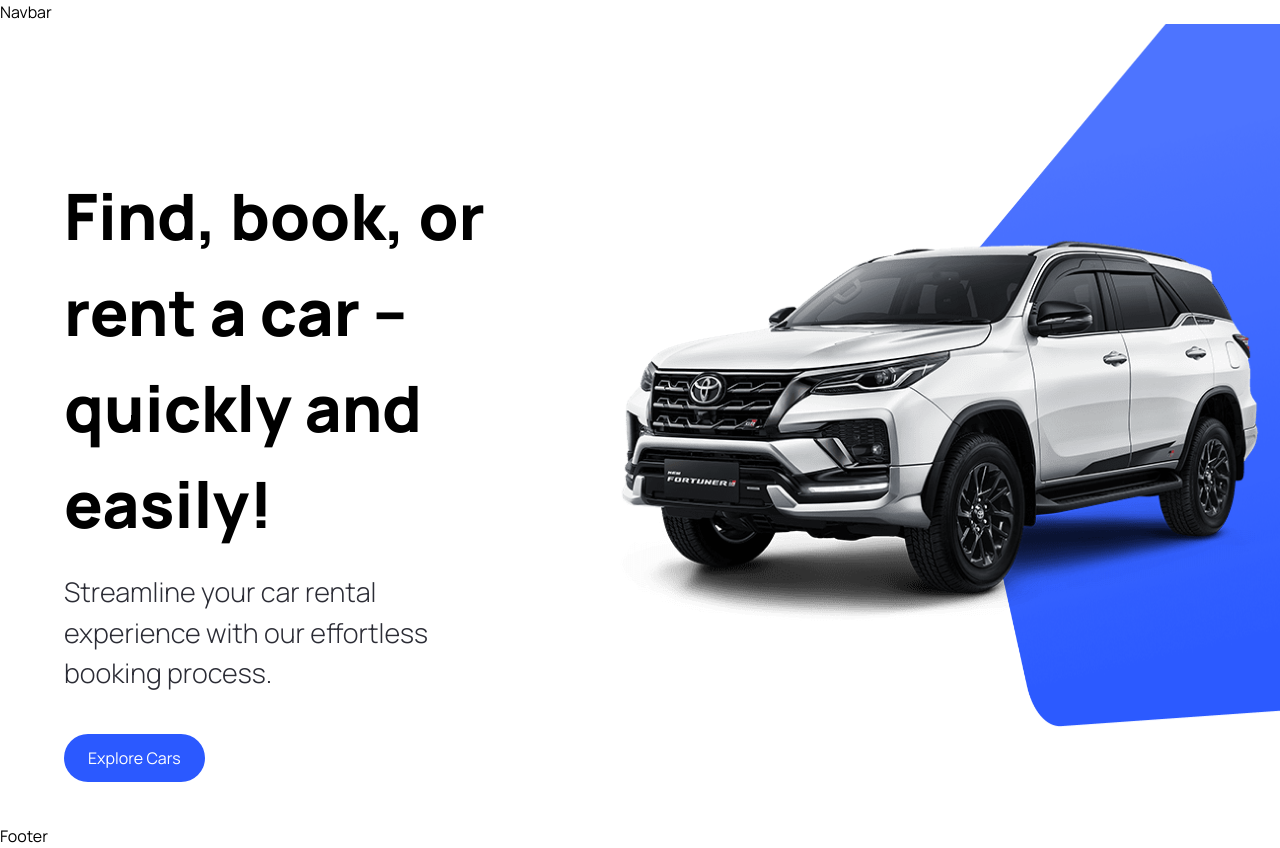
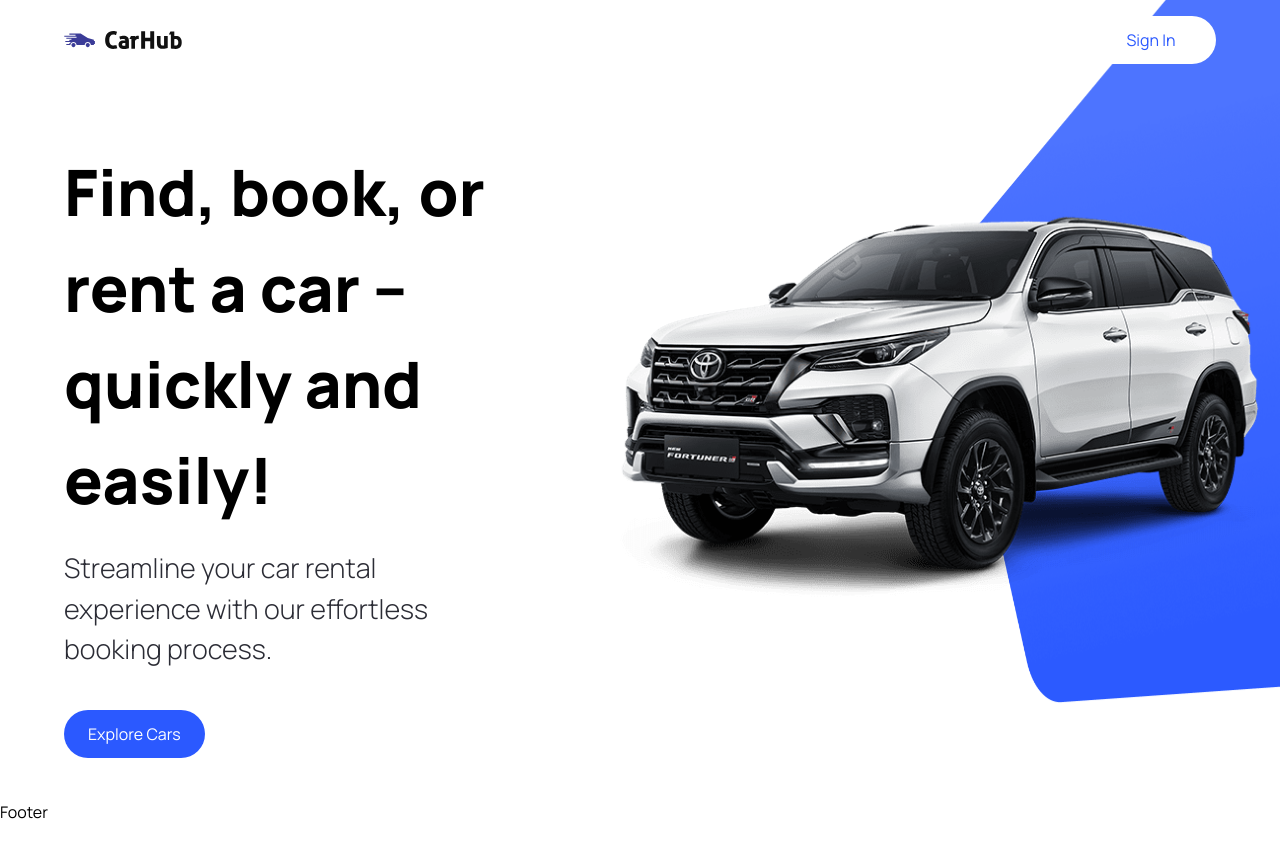
Before and after one commit to DeeRNathan95/CarRental, a Next.js app: page / in a window 1280 px wide. After the commit the page ends 824 px from the top, so only its background shows below. Built offline with nearby package versions, Linux system fonts and the light colour scheme.

Commit message:
Fridays update - Footer Image and Sign in button added

```diff
--- a/components/CustomButton.tsx
+++ b/components/CustomButton.tsx
@@ -2,11 +2,11 @@
 import { CustomButtonProps } from "@/types"
 import Image from "next/image"
 
-const CustomButton = ({title, containersStyles, handleClick}: CustomButtonProps) => {
+const CustomButton = ({title, containersStyles, handleClick, btnType}: CustomButtonProps) => {
   return (
     <button
     disabled={false}
-    type={"button"}
+    type={btnType || "button"}
     className={`custom-btn ${containersStyles}`}
     onClick={handleClick}
     >
--- a/components/Navbar.tsx
+++ b/components/Navbar.tsx
@@ -1,9 +1,24 @@
-import React from 'react'
+import Link from 'next/link'
+import Image from 'next/image'
+
+import CustomButton from './CustomButton'
 
 const Navbar = () => {
   return (
-    <div>Navbar</div>
+    <header className="w-full absolute z-10">
+      <nav className="max-w-[1440px] mx-auto flex justify-between items-center sm:px-16 px-6 py-4">
+        <Link href="/" className="flex justify-center items-center">
+        <Image src="/logo.svg" alt="Car Hub Logo" width={118} height={18} className='object-contain'/>
+        </Link>
+
+        <CustomButton
+        title="Sign In"
+        btnType="button"
+        containersStyles="text-primary-blue rounded-full bg-white min-w-[130px]"
+        />
+      </nav>
+    </header>
   )
 }
 
-export default Navbar
+export default Navbar;
--- a/types/index.ts
+++ b/types/index.ts
@@ -5,4 +5,6 @@
     containersStyles?: string;
     handleClick?:
     MouseEventHandler<HTMLButtonElement>;
+    btnType?: "button"  | "submit";
+
 }
```
